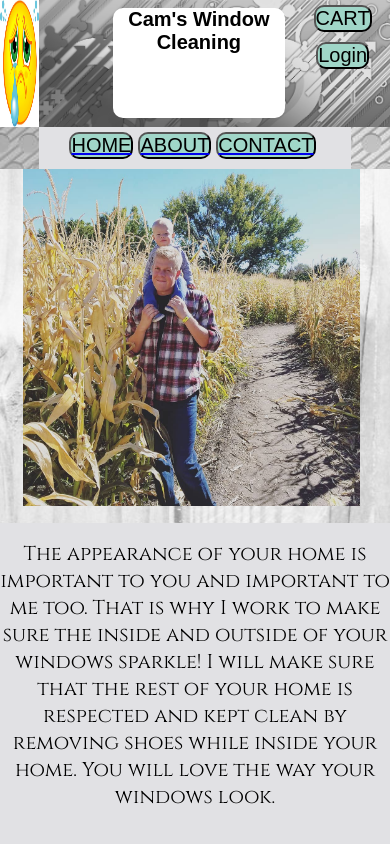
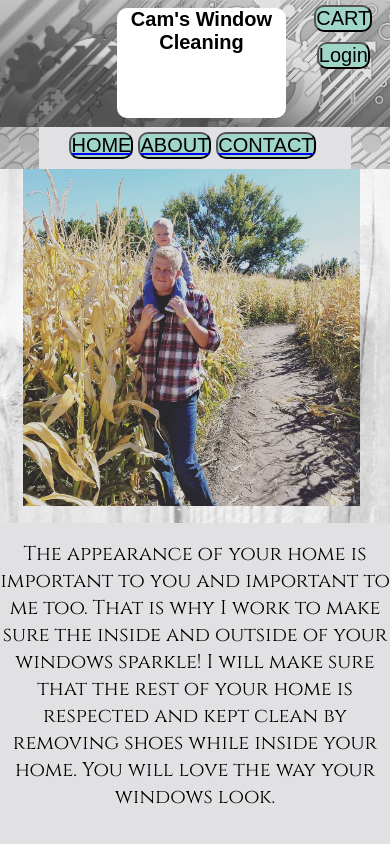
Before and after one commit to ETS-ReactNative2/personalproject2, a React (Create React App) app: page /#/ in a window 390 px wide. Shown: the top 844 px of the page. Built offline with nearby package versions, Linux system fonts and the light colour scheme; no server answers.

Commit message:
final4project

```diff
--- a/src/App.css
+++ b/src/App.css
@@ -513,7 +513,7 @@
       margin-right: 4vw;
       font-size: 20px;
       display: flex;
-      margin-left: 19vw;
+      margin-left: 30vw;
       margin-top: 1vh;
     }
 
@@ -673,5 +673,7 @@
         margin-left: 0vw;
         font-size: 30px;
       }
-
+      .img2{
+        display: none;
+      }
   }
```
